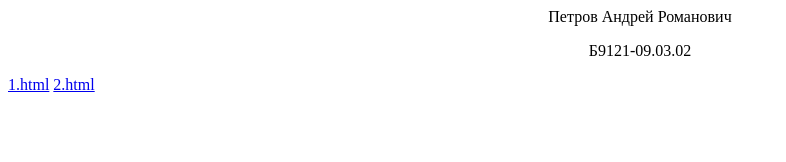
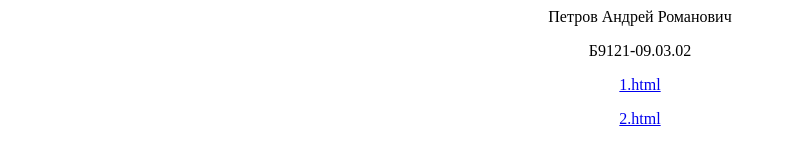
Before and after one commit to RUSD4rk/First-repository, a plain HTML site: page index.html in a window 1280 px wide. Shown: the whole page, without its empty margins (0-786 px from the left). Drawn offline with Linux system fonts and the light colour scheme.

Commit message:
Сцентрировал ссылки

```diff
--- a/index.html
+++ b/index.html
@@ -1,4 +1,4 @@
 <p align="center">Петров Андрей Романович</p>
 <p align="center">Б9121-09.03.02</p>
-<a href="1.html">1.html</a>
-<a href="2.html">2.html</a>
+<p <a align="center"></a><a href="1.html">1.html</a></p>
+<p <a align="center"></a><a href="2.html">2.html</a></p>
```
